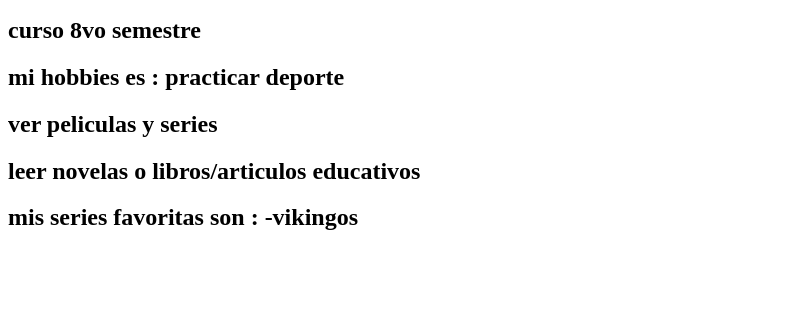
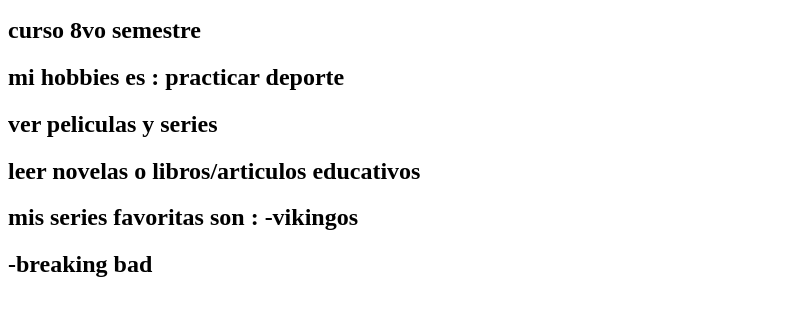
Before and after one commit to Jeanpolo1/BUENAS_PRACTICAS, a plain HTML site: page index.html in a window 1280 px wide. Shown: the part 110-426 px from the top of the page, without its empty margins (0-795 px from the left). Drawn offline with Linux system fonts and the light colour scheme.

Commit message:
segunda serie

```diff
--- a/index.html
+++ b/index.html
@@ -13,5 +13,6 @@
     <h2> ver peliculas y series</h2>
     <h2>leer novelas o libros/articulos educativos</h2>
     <h2>mis series favoritas son : -vikingos </h2>
+    <h2>-breaking bad</h2>
 </body>
 </html>
```
